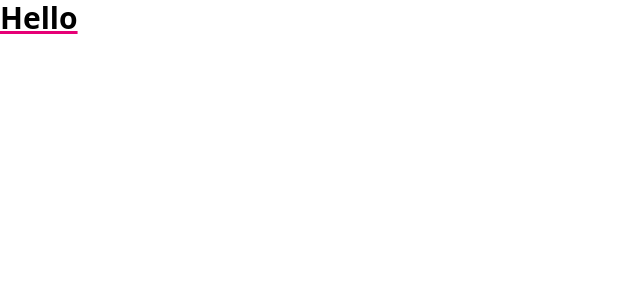
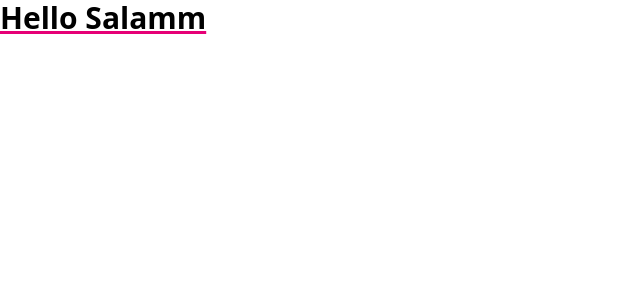
Before and after one commit to valiyeffa/RestaurantNSP, a React (Vite) app: page / in a window 1280 px wide. Shown: the top 300 px of the page, without its empty margins (0-640 px from the left). Built offline with nearby package versions, Linux system fonts and the light colour scheme.

Commit message:
first commit

```diff
--- a/src/App.jsx
+++ b/src/App.jsx
@@ -1,9 +1,9 @@
 const App = () => {
   return (
     <div className="text-3xl font-bold underline decoration-pink-600">
-      Hello
+      Hello Salamm
     </div>
-  )
-}
+  );
+};
 
-export default App
+export default App;
```
Also changed, not shown: 1 other file (tests, documents, lock files or other folders).
